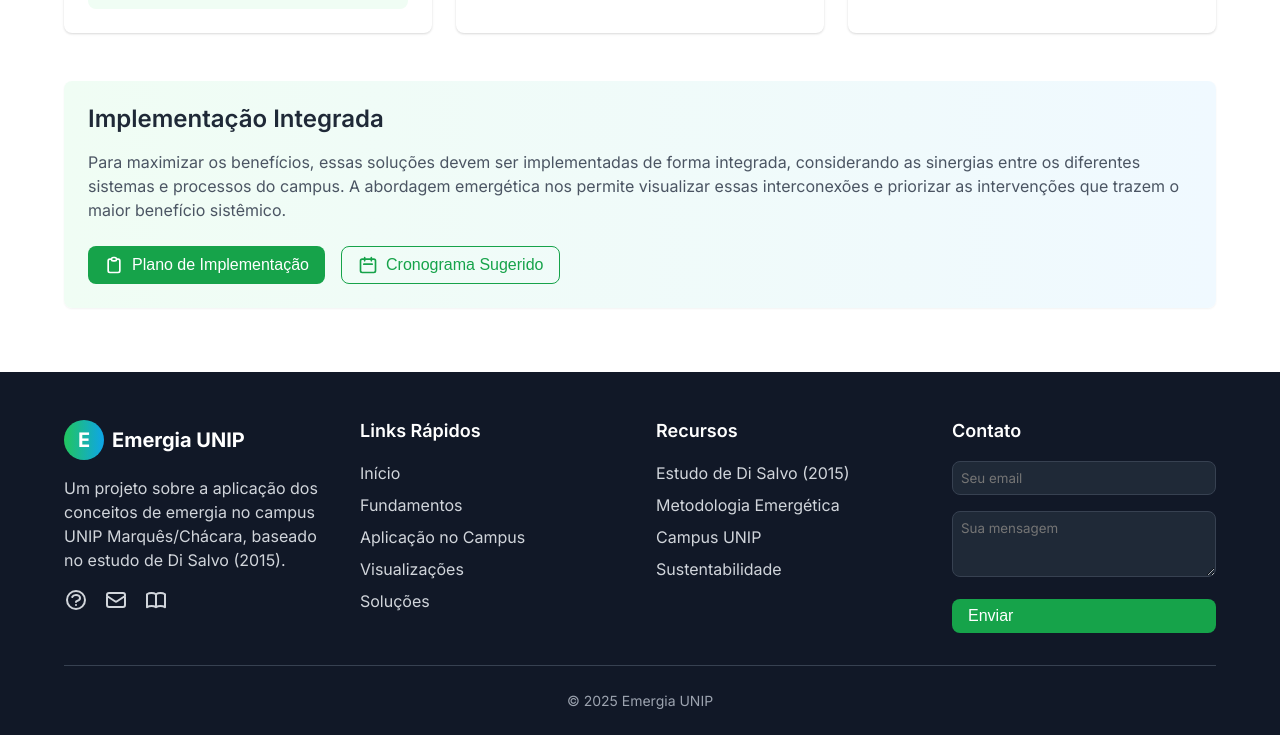
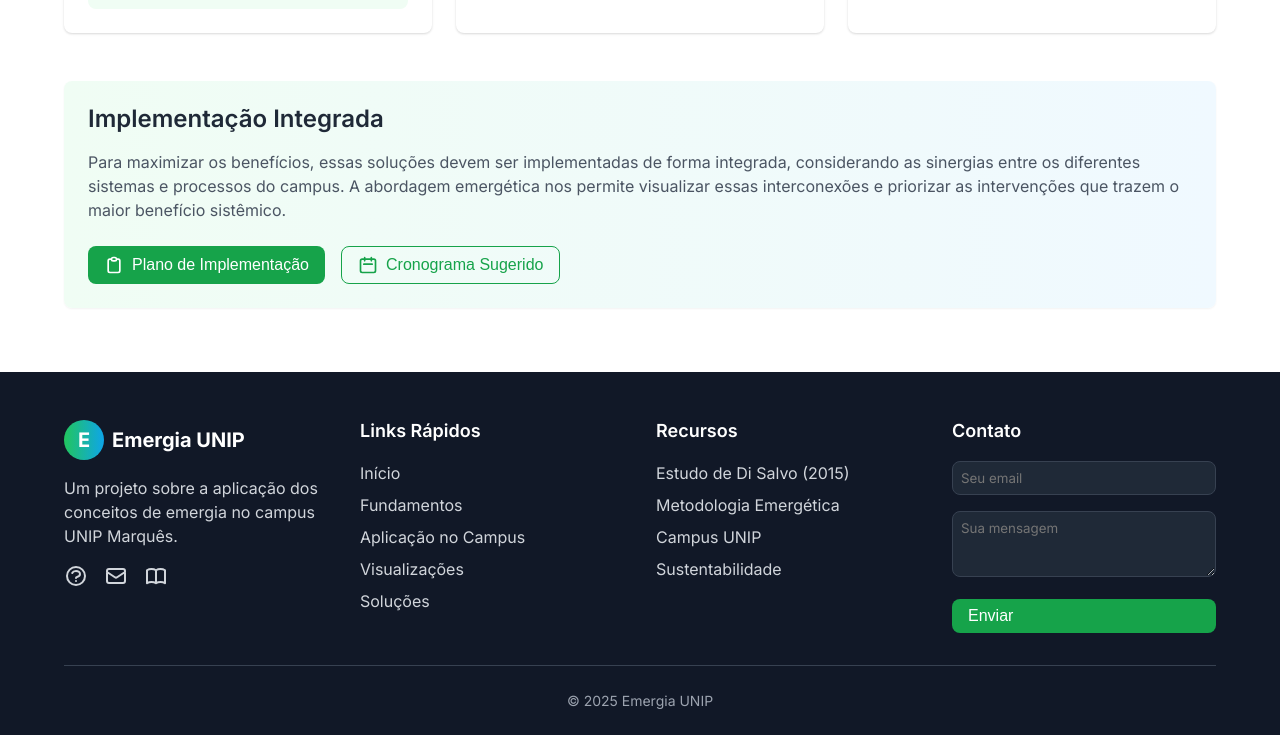
Before and after one commit to valdirfernandes/APS-PWR, a plain HTML site: page index.html in a window 1280 px wide. Shown: the part 5378-6113 px from the top of the page. Drawn offline with Linux system fonts and the light colour scheme.

Commit message:
Update index.html

```diff
--- a/index.html
+++ b/index.html
@@ -805,8 +805,7 @@
               <span class="logo-text">Emergia UNIP</span>
             </div>
             <p>
-              Um projeto sobre a aplicação dos conceitos de emergia no campus UNIP Marquês/Chácara,
-              baseado no estudo de Di Salvo (2015).
+              Um projeto sobre a aplicação dos conceitos de emergia no campus UNIP Marquês.
             </p>
             <div class="social-links">
               <a href="#" class="social-link">
```
